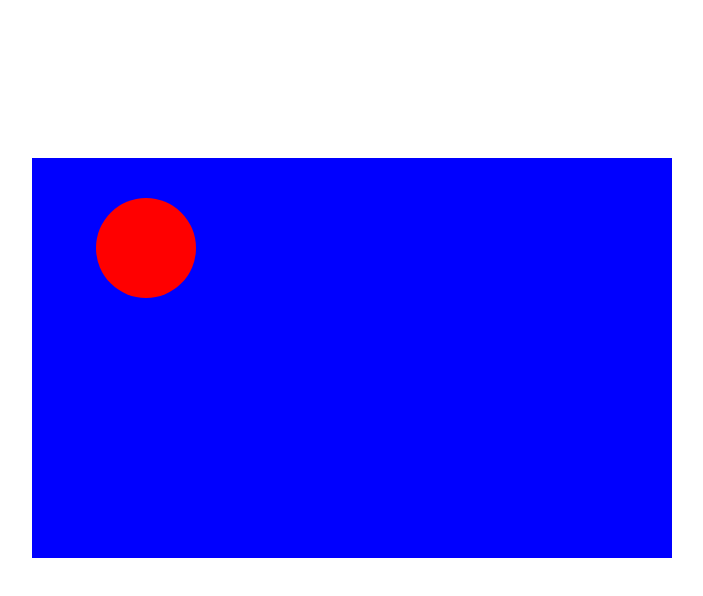
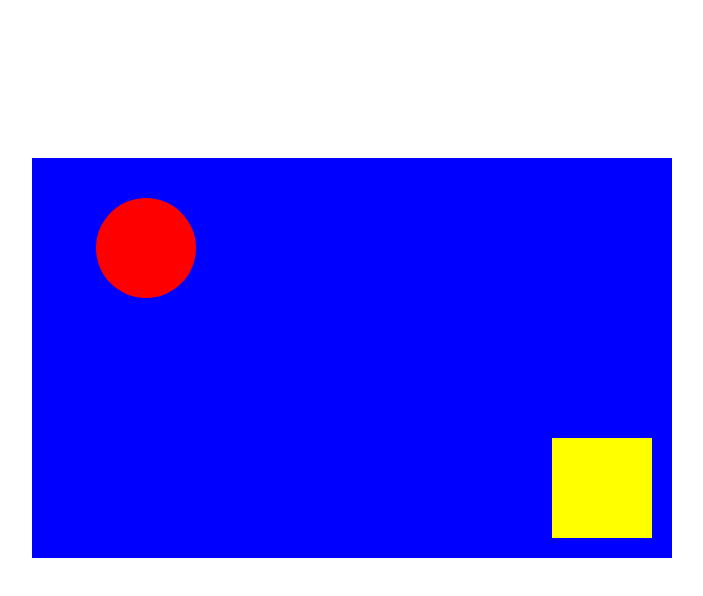
Before and after one commit to JaviBriF07/square-circle, a plain HTML site: page index.html in a window 1280 px wide. Shown: the whole page, without its empty margins (288-991 px from the left). Drawn offline with Linux system fonts and the light colour scheme.

Commit message:
finish practice

```diff
--- a/css/styles.css
+++ b/css/styles.css
@@ -16,4 +16,11 @@
     position: absolute;
     top: 10%;
     left: 10%;
+}.square{
+    background-color: yellow;
+    width: 100px;
+    height: 100px;
+    position: absolute;
+    bottom: 20px;
+    right: 20px;
 }
```
